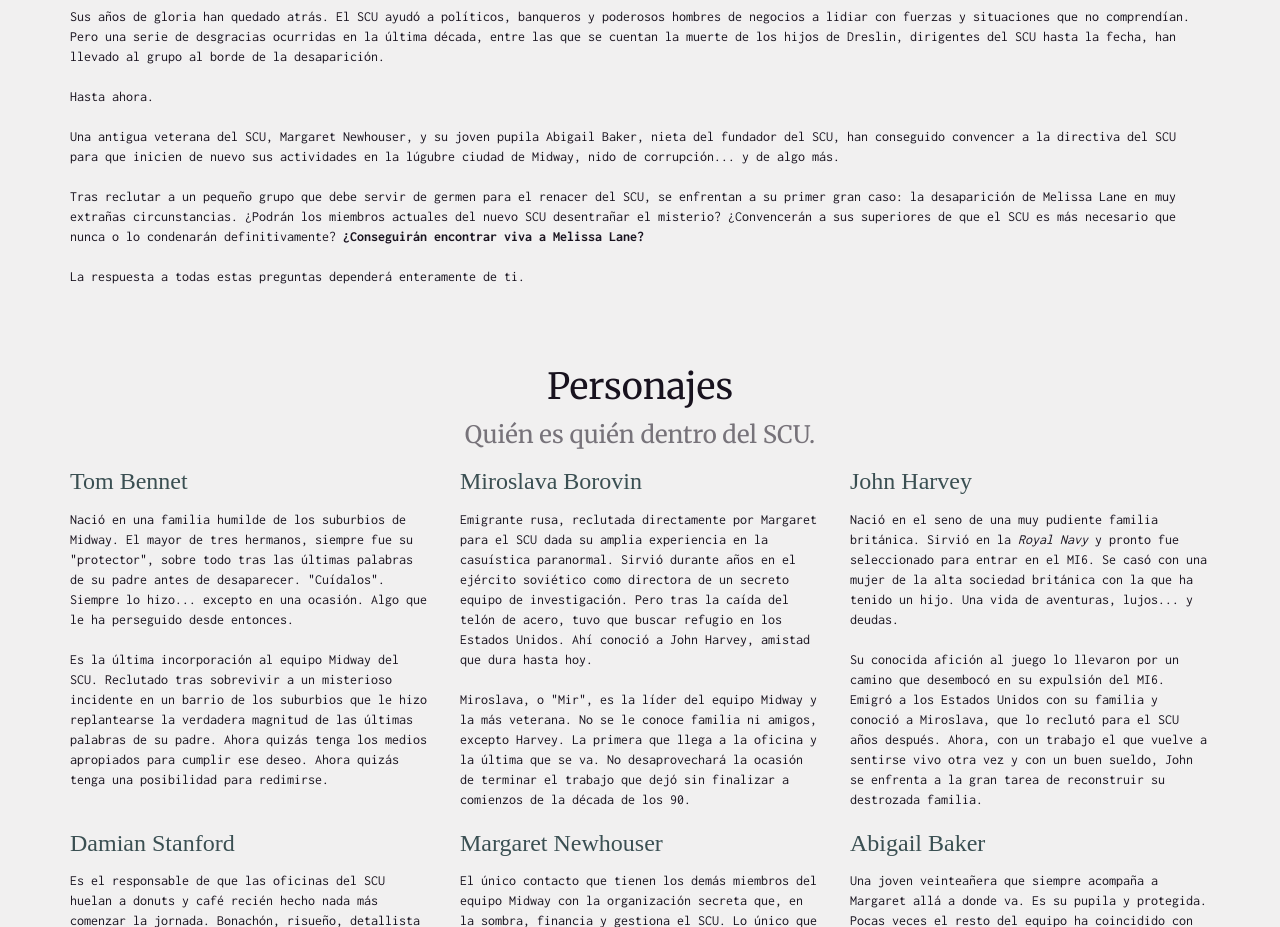
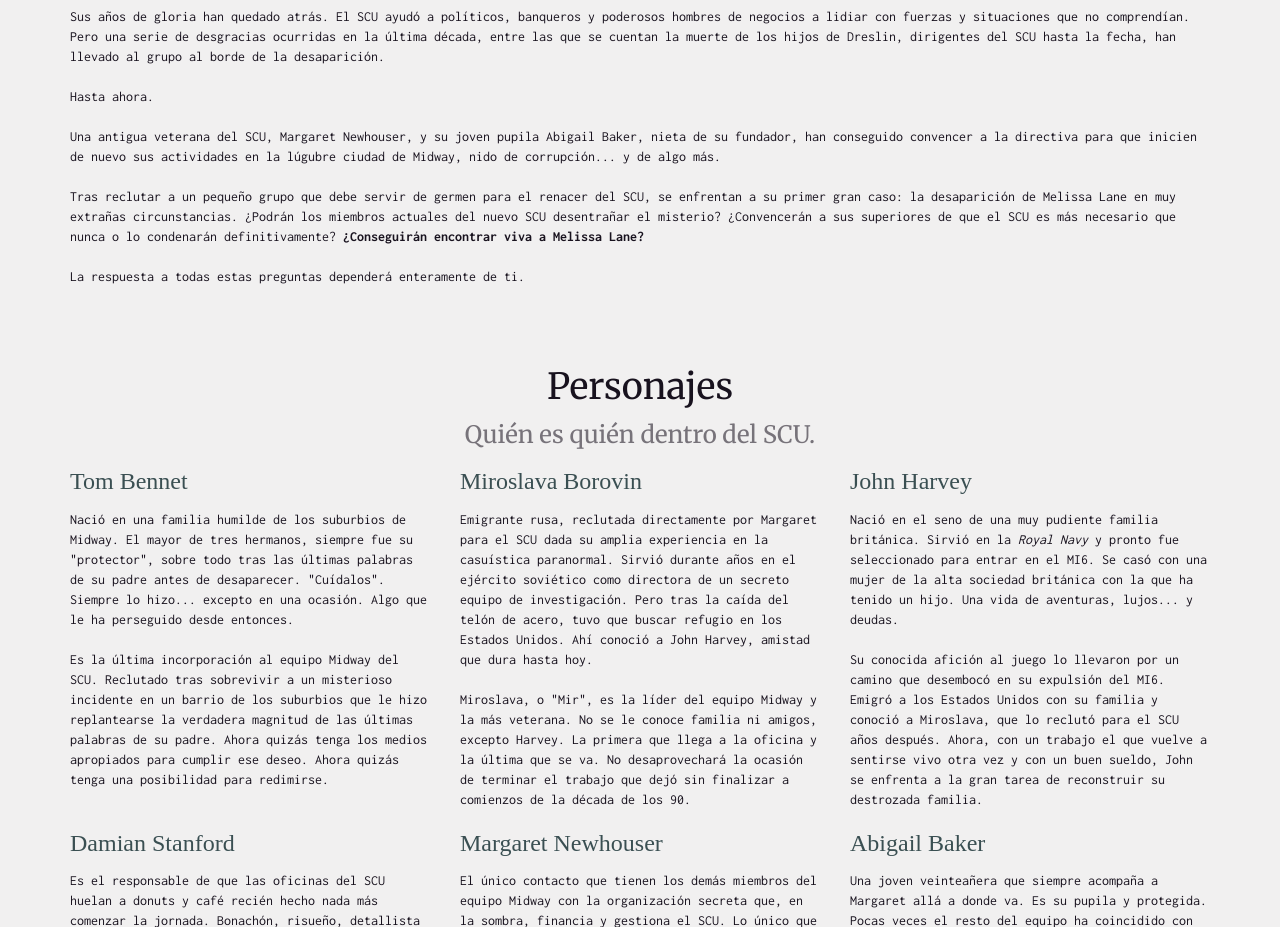
Before and after one commit to moisesvilar/scu-landing, a plain HTML site: page public/index.html in a window 1280 px wide. Shown: the part 2640-3567 px from the top of the page. Drawn offline with nearby package versions, Linux system fonts and the light colour scheme; some packages are replaced by stand-ins of ours; a script that the page names is missing.

Commit message:
Little changes in history text

```diff
--- a/public/index.html
+++ b/public/index.html
@@ -345,7 +345,7 @@
 							</p>
 							<p>
 								Una antigua veterana del SCU, Margaret Newhouser, y su joven pupila Abigail Baker,
-								nieta del fundador del SCU, han conseguido convencer a la directiva del SCU para
+								nieta de su fundador, han conseguido convencer a la directiva para
 								que inicien de nuevo sus actividades en la lúgubre ciudad de Midway, nido
 								de corrupción... y de algo más.
 							</p>
```
